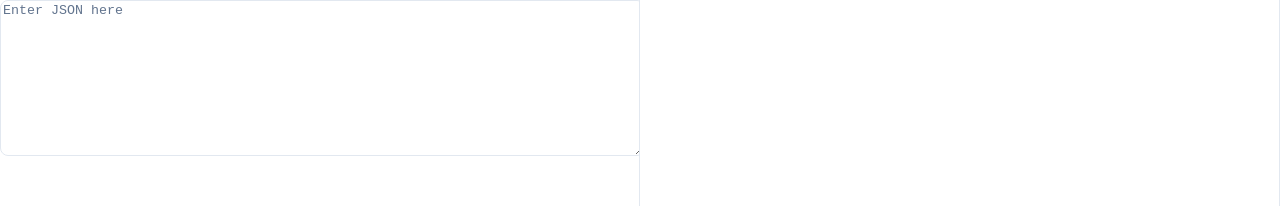
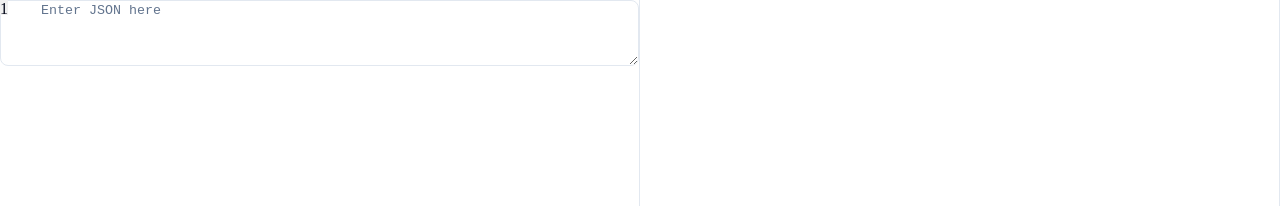
Before and after one commit to fireJera/toolbox-web-react, a React (Vite) app: page /json in a window 1280 px wide. Shown: the top 206 px of the page. Built offline with nearby package versions, Linux system fonts and the light colour scheme.

Commit message:
feat: json editor add line number

```diff
--- a/src/plugins/json-tool/JsonTool.tsx
+++ b/src/plugins/json-tool/JsonTool.tsx
@@ -1,10 +1,23 @@
-import { useState } from 'react';
+import { useRef, useState } from 'react';
 import { formatJson } from '@/tools/json/formatter';
 import { Textarea } from '@/components/ui/textarea';
+import './json.css'; // 引入样式文件
 
 export default function JsonTool() {
   const [input, setInput] = useState('');
   const [output, setOutput] = useState('');
+
+  const textareaRef = useRef(null);
+  const lineNumbersRef = useRef(null);
+
+  // 同步滚动（简易版）
+  const handleScroll = () => {
+    if (textareaRef.current && lineNumbersRef.current) {
+      lineNumbersRef.current.scrollTop = textareaRef.current.scrollTop;
+    }
+  };
+
+  const lines = input.split('\n'); // 计算行数
 
   const handleFormat = (value: string) => {
     try {
@@ -19,13 +32,24 @@ export default function JsonTool() {
   return (
     <div className="flex h-screen bg-gray-50">
       <div className="flex-1 p-8 overflow-auto border-r border-gray-200 bg-white">
-        <Textarea
-          value={input}
-          onChange={(e) => handleFormat(e.target.value)}
-          placeholder="Enter JSON here"
-          rows={10}
-          cols={50}
-        />
+        <div className="textarea-container">
+          <div className="line-numbers" ref={lineNumbersRef}>
+            {lines.map((_, index) => (
+              <div key={index} className="line-number">
+                {index + 1}
+              </div>
+            ))}
+          </div>
+          <Textarea
+            value={input}
+            ref={textareaRef}
+            onChange={(e) => handleFormat(e.target.value)}
+            onScroll={handleScroll}
+            className="text-area"
+            placeholder="Enter JSON here"
+            style={{ whiteSpace: 'pre-wrap', height: '100%' }} // 处理换行
+          />
+        </div>
       </div>
       <div className="flex-1 p-8 overflow-auto border-r border-gray-200 bg-white">
         <pre>{output}</pre>
--- /dev/null
+++ b/src/plugins/json-tool/json.css
@@ -0,0 +1,30 @@
+.textarea-container {
+  position: relative;
+  display: flex;
+  /* ... 其他样式 */
+}
+
+.line-numbers {
+  position: absolute;
+  top: 0;
+  left: 0;
+  width: auto;
+  background-color: #f0f0f0;
+  text-align: right;
+  overflow: hidden; /* 隐藏多余滚动条 */
+  pointer-events: none; /* 避免遮挡输入 */
+  user-select: none; /* 行号不可选 */
+  white-space: pre-wrap; /* 重要！ */
+}
+
+.line-number {
+  height: 15px; /* 或根据字体大小调整 */
+  /* ... 其他行号样式 */
+}
+
+.text-area {
+  flex-grow: 1;
+  padding-left: 40px; /* 留出行号位置 */
+  /* ... 其他 textarea 样式 */
+  white-space: pre-wrap; /* 重要！ */
+}
```
